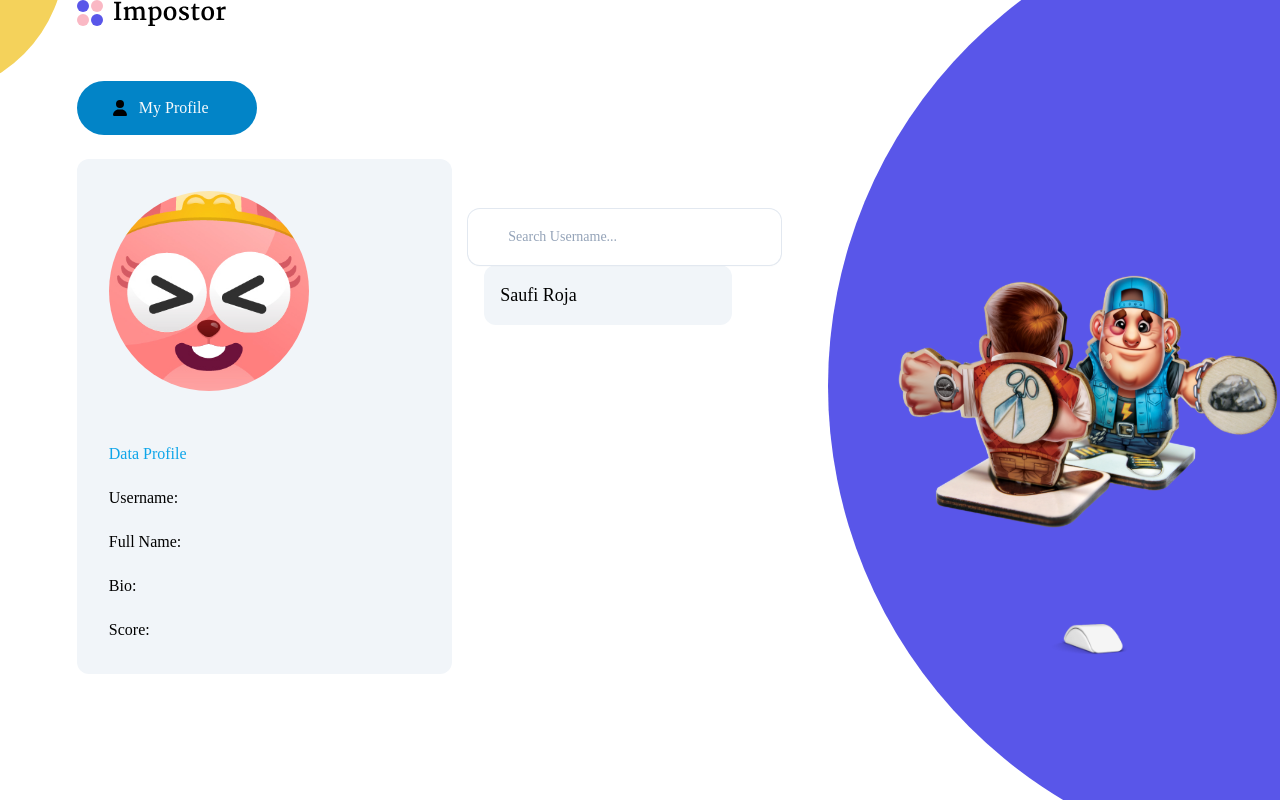
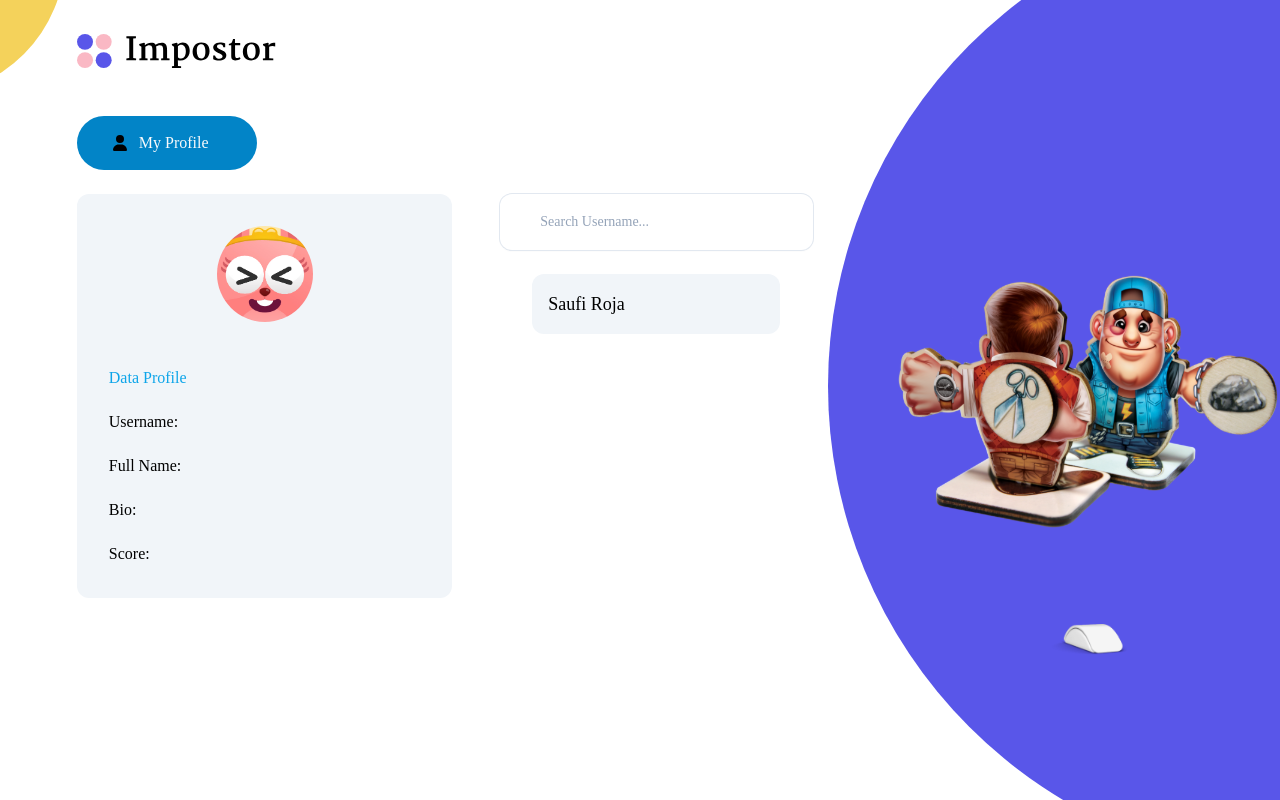
Before and after one commit to saufiroja/my-app, a Next.js app: page /profile in a window 1280 px wide. Built offline with nearby package versions, Linux system fonts and the light colour scheme; a web font is replaced by a local one.

Commit message:
Memperbaiki Tampilan

```diff
--- a/components/Profile/index.js
+++ b/components/Profile/index.js
@@ -15,9 +15,7 @@ export default function Profile() {
             <AssetGame />
             <AssetBatu />
             <div className="container px-[6%]">
-                <div className="mt-100px">
-                <Image src="/images/feature.svg" alt="profile-picture" width={150} height={26}/>
-                </div>
+                <img class="mt-[3%]" src="/images/feature.svg" alt="" width="200" height="40"></img>
                 <div className="flex flex-row">
                     <div className="basis-1/3 h-screen">
                         <button className="bg-sky-600 hover:bg-sky-700 rounded-large px-9 py-[15px] flex flex-nowrap justify-center mt-12">
@@ -25,9 +23,9 @@ export default function Profile() {
                             <h3 className="mx-3 text-slate-50">My Profile</h3>
                         </button>
 
-                        <figure className="bg-slate-100 rounded-xl p-8 mt-6 font-body">
-                            {/* <img className="w-24 h-24 mt-3 rounded-full mx-auto" src="./images/kelinci.jpeg" alt="" width="384" height="512"/>  */}
-                            <Image src="/images/kelinci.jpeg" alt="profile-picture" width={200} height={200} className="w-24 h-24 mt-3 rounded-full mx-auto" />
+                        <figure className="bg-slate-100 rounded-xl p-8 mt-6 font-body relative">
+                            {/* <Image src="/images/kelinci.jpeg" alt="profile-picture" width={100} height={100} className="rounded-full]" /> */}
+                            <img class="w-24 h-24 rounded-full mx-auto" src="/images/kelinci.jpeg" alt="" width="384" height="512"></img>
                             <div className="pt-6 space-y-4">
                                 <figcaption className="font-medium">
                                 <div className="">
@@ -42,17 +40,17 @@ export default function Profile() {
                         </figure>
                     </div>
 
-                    <div className="basis-1/3">
-                        <div className="flex items-center w-full mr-4">
-                            <input className="focus:ring-2 focus:ring-blue-500 focus:outline-none mt-[176px] appearance-none text-sm leading-6 text-slate-900 placeholder-slate-400 rounded-xl pl-10 ml-4 w-5/6 py-4 ring-1 ring-slate-200 shadow-sm" type="text" aria-label="Filter projects" placeholder="Search Username..."></input>
+                    <div className="basis-1/3 ml-8">
+                        <div className="flex w-full">
+                            <input className="focus:ring-2 focus:ring-blue-500 focus:outline-none mt-[126px] appearance-none text-sm leading-6 text-slate-900 placeholder-slate-400 rounded-xl pl-10 ml-4 w-5/6 py-4 ring-1 ring-slate-200 shadow-sm" type="text" aria-label="Filter projects" placeholder="Search Username..."></input>
                         </div>
-                        <figure class="w-[66%] ml-8 md:flex rounded-xl bg-slate-100">
-                            <div class="md:p-4 text-center md:text-left">
+                        <card class="w-[66%] ml-12 md:flex rounded-xl bg-slate-100 mt-6">
+                            <div class="md:p-4 md:text-left text-center">
                                 <p class="text-lg font-medium">
                                     Saufi Roja
                                 </p>
                             </div>
-                            </figure>
+                        </card>
                     </div>
                 </div>
             </div>
```
Also changed, not shown: 1 other file (tests, documents, lock files or other folders).
